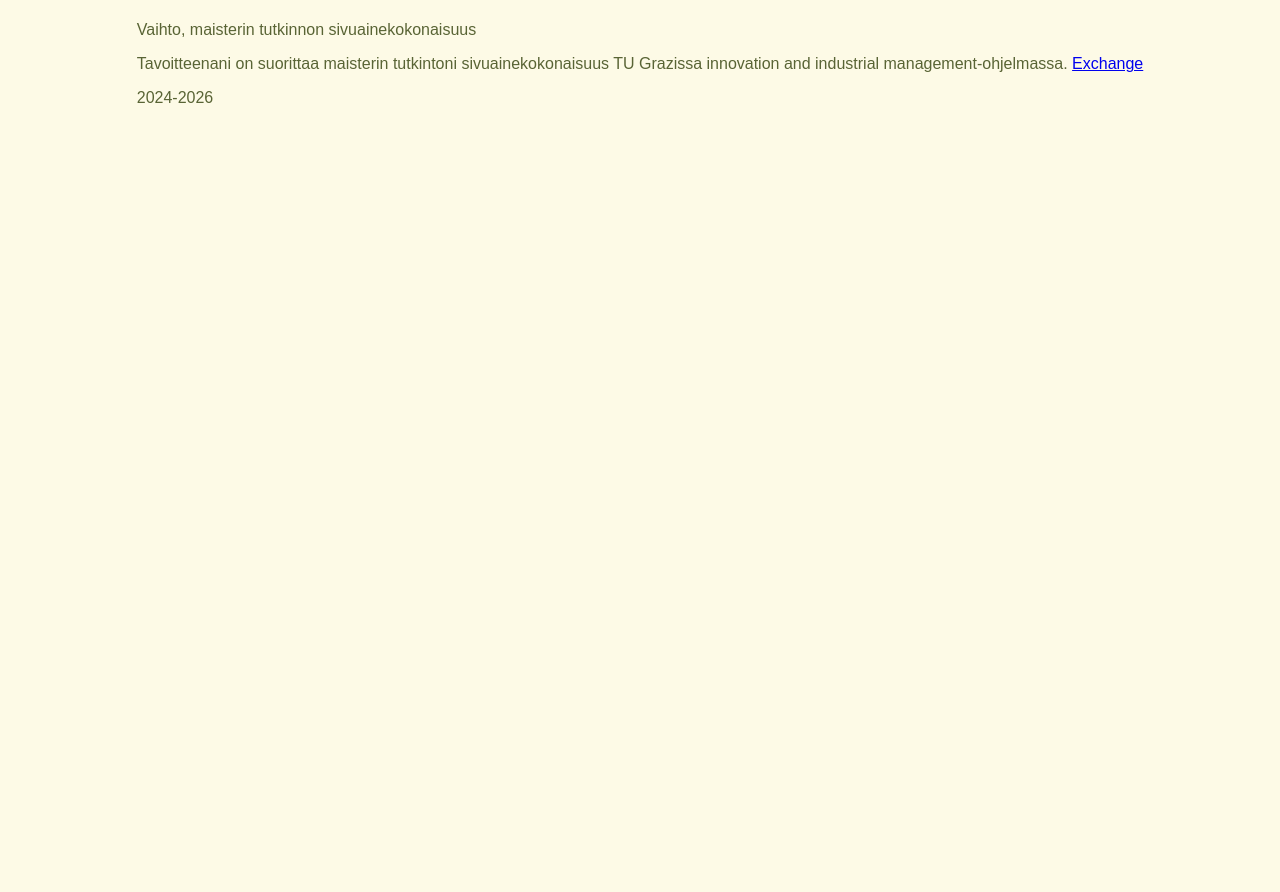
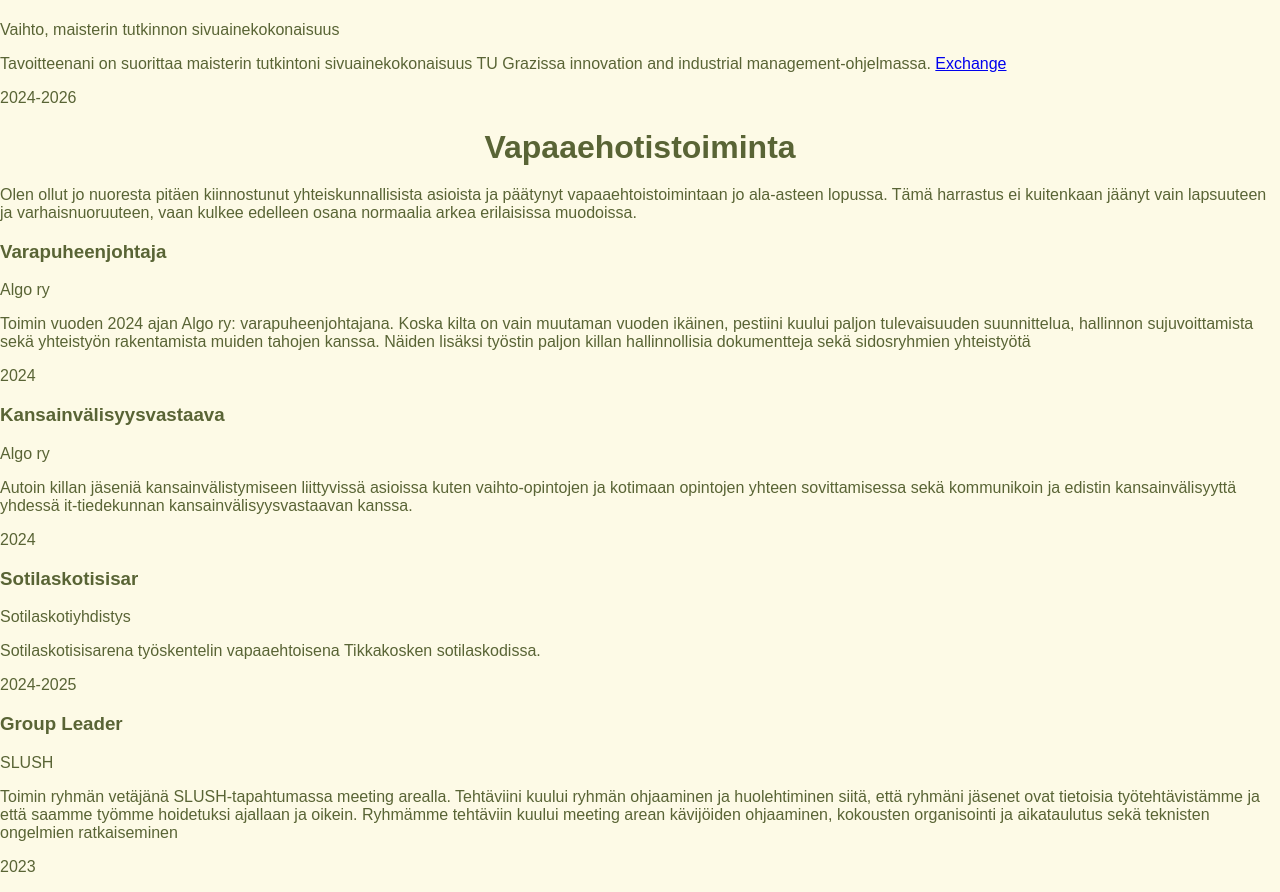
Before and after one commit to lehtio/portfolio, a React (Vite) app in the folder portfolio/: page /cv in a window 1280 px wide. Shown: the part 965-1857 px from the top of the page. Before the commit the page ends 1088 px from the top, so only its background shows below. Built offline with nearby package versions, Linux system fonts and the light colour scheme.

Commit message:
lisätään vapaaehtoistyöt

```diff
--- /dev/null
+++ b/portfolio/src/components/Harrastukset.jsx
@@ -0,0 +1,57 @@
+import React from 'react';
+
+const Vapaaehtoishommat = [
+    {
+        title: "Varapuheenjohtaja",
+        organisation: "Algo ry",
+        description: "Toimin vuoden 2024 ajan Algo ry: varapuheenjohtajana. Koska kilta on vain muutaman vuoden ikäinen, pestiini kuului paljon tulevaisuuden suunnittelua, hallinnon sujuvoittamista sekä yhteistyön rakentamista muiden tahojen kanssa. Näiden lisäksi työstin paljon killan hallinnollisia dokumentteja sekä sidosryhmien yhteistyötä",
+        time: "2024"
+    },
+    {
+        title: "Kansainvälisyysvastaava",
+        organisation: "Algo ry",
+        description: " Autoin killan jäseniä kansainvälistymiseen liittyvissä asioissa kuten vaihto-opintojen ja kotimaan opintojen yhteen sovittamisessa sekä kommunikoin ja edistin kansainvälisyyttä yhdessä it-tiedekunnan kansainvälisyysvastaavan kanssa.",
+        time: "2024"
+    },
+    {
+        title: "Sotilaskotisisar",
+        organisation: "Sotilaskotiyhdistys",
+        description: "Sotilaskotisisarena työskentelin vapaaehtoisena Tikkakosken sotilaskodissa.",
+        time:"2024-2025"
+    },
+    {
+        title: "Group Leader",
+        organisation: "SLUSH",
+        description: "Toimin ryhmän vetäjänä SLUSH-tapahtumassa meeting arealla. Tehtäviini kuului ryhmän ohjaaminen ja huolehtiminen siitä, että ryhmäni jäsenet ovat tietoisia työtehtävistämme ja että saamme työmme hoidetuksi ajallaan ja oikein. Ryhmämme tehtäviin kuului meeting arean kävijöiden ohjaaminen, kokousten organisointi ja aikataulutus sekä teknisten ongelmien ratkaiseminen",
+        time:"2023"
+    },
+
+
+
+
+];
+
+export default function Harrastukset() {
+    return (
+        <div className="harrastukset">
+
+        <p>Olen ollut jo nuoresta pitäen kiinnostunut yhteiskunnallisista asioista ja päätynyt vapaaehtoistoimintaan jo ala-asteen lopussa. Tämä harrastus ei kuitenkaan jäänyt vain
+            lapsuuteen ja varhaisnuoruuteen, vaan kulkee edelleen osana normaalia arkea erilaisissa muodoissa.
+        </p>
+
+        <div className="vapaaehtoishommat">
+            {Vapaaehtoishommat.map((homma, index) => (
+                <div key={index} className="homma">
+                    <div className="homma-info">
+                        <h3>{homma.title}</h3>
+                        <p>{homma.organisation}</p>
+                        <p>{homma.description}</p>
+                        <p>{homma.time}</p>
+                    </div>
+                </div>
+            ))}
+            </div>
+        </div>
+
+    );
+    }
--- a/portfolio/src/pages/CV.jsx
+++ b/portfolio/src/pages/CV.jsx
@@ -1,5 +1,6 @@
 import LoadingScreen from "../components/LoadingScreen.jsx";
 import Opinnot from "../components/Opinnot.jsx";
+import Harrastukset from "../components/Harrastukset.jsx";
 
 
 
@@ -15,6 +16,9 @@ export default function CV() {
 
         <h1>Koulutus</h1>
         <Opinnot />
+
+        <h1>Vapaaehotistoiminta</h1>
+        <Harrastukset />
         </div>
     );
   }
--- a/portfolio/src/pages/Contacts.jsx
+++ b/portfolio/src/pages/Contacts.jsx
@@ -1,10 +1,24 @@
 import LoadingScreen from "../components/LoadingScreen";
+import linkedinIcon from "../images/linkedin.webp";
+import githubIcon from "../images/github.png";
 
 export default function Contacts() {
     return (
       <div className="contact-container">
         <h1>Omat yhteystiedot</h1>
         <LoadingScreen />
+
+        <p>Tähän lisätään yhteystiedot ja yhteydenottolomake sähköpostitse :).</p>
+
+        <div className="sosiaalinen-media">
+          <a href="https://www.linkedin.com/in/laura-lehtiö/" target="_blank" rel="noopener noreferrer">
+            <img src={linkedinIcon} alt="LinkedIn" className="icon" />
+          </a>
+          <a href="https://github.com/lehtio" target="_blank" rel="noopener noreferrer">
+            <img src={githubIcon} alt="GitHub" className="icon" />
+          </a>
+        </div>
+
       </div>
     );
   }
--- a/portfolio/src/pages/projektiSivu.jsx
+++ b/portfolio/src/pages/projektiSivu.jsx
@@ -1,10 +1,14 @@
 import LoadingScreen from "../components/LoadingScreen";
+import Projektit from "../components/Projects.jsx";
+import React from "react";
+
 export default function Projects() {
     return (
       <div className="projekti-container">
         <h1>Omat prokkikset</h1>
         <p>Tähän lisätään projektit.</p>
         <LoadingScreen />
+        <Projektit />
       </div>
     );
   }
```
